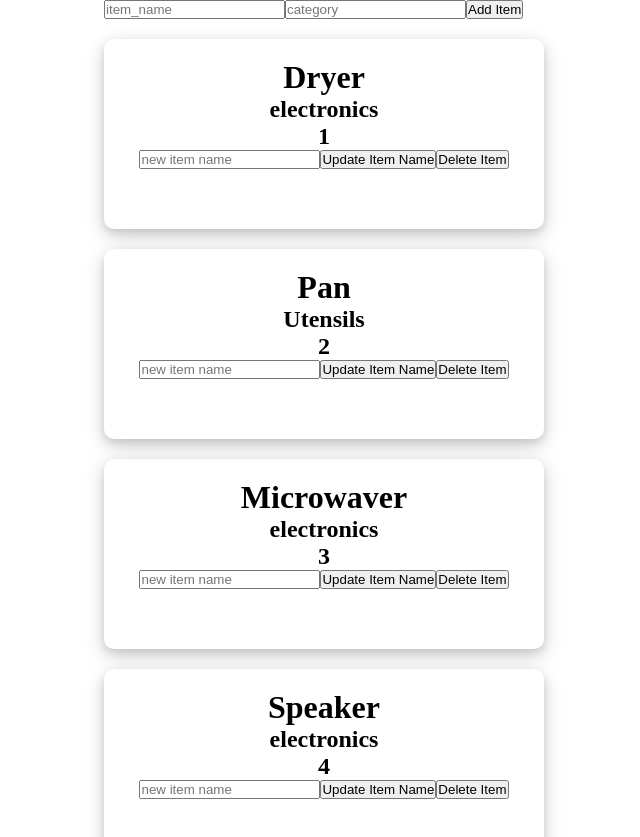
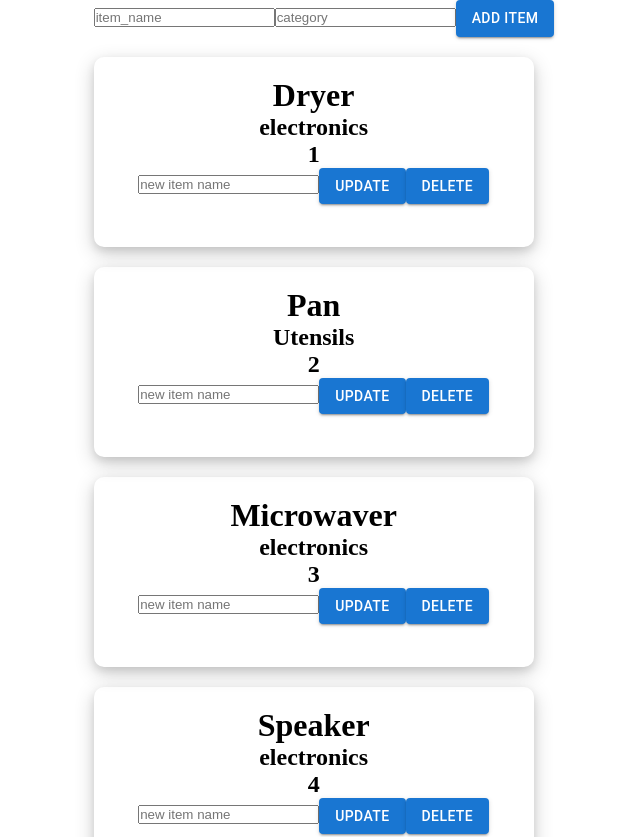
Before and after one commit to DuurenbayarUlz/ratemyproject, a React (Create React App) app: page / in a window 1280 px wide. Shown: the top 837 px of the page, without its empty margins (316-956 px from the left). Built offline with nearby package versions, Linux system fonts and the light colour scheme.

Commit message:
Added material ui front-end REACT UI tools

```diff
--- a/package.json
+++ b/package.json
@@ -3,6 +3,9 @@
   "version": "0.1.0",
   "private": true,
   "dependencies": {
+    "@emotion/react": "^11.10.4",
+    "@emotion/styled": "^11.10.4",
+    "@mui/material": "^5.10.6",
     "@reduxjs/toolkit": "^1.8.5",
     "@testing-library/jest-dom": "^5.16.5",
     "@testing-library/react": "^13.4.0",
@@ -11,6 +14,7 @@
     "@types/node": "^17.0.45",
     "@types/react": "^18.0.21",
     "@types/react-dom": "^18.0.6",
+    "lodash": "^4.17.21",
     "react": "^18.2.0",
     "react-dom": "^18.2.0",
     "react-redux": "^8.0.2",
--- a/src/features/product/Product.tsx
+++ b/src/features/product/Product.tsx
@@ -1,6 +1,7 @@
 import { useAppDispatch, useAppSelector } from "../../app/hooks";
 import { addProduct, deleteProduct, updateProduct } from "./ProductSlice";
 import { useState } from "react";
+import { Box, Button } from "@mui/material";
 
 export const Product = () => {
   const productList = useAppSelector((state) => state.product.value);
@@ -11,7 +12,7 @@ export const Product = () => {
 
   return (
     <>
-      <div className="addProduct">
+      <Box className="addProduct">
         <input
           type="text"
           placeholder="item_name "
@@ -26,7 +27,8 @@ export const Product = () => {
             setCategory(event.target.value);
           }}
         />
-        <button
+        <Button
+          variant="contained"
           onClick={() => {
             dispatch(
               addProduct({ id: productList.length + 1, name, category })
@@ -34,12 +36,12 @@ export const Product = () => {
           }}
         >
           Add Item
-        </button>
-      </div>
-      <div className="displayProduct">
+        </Button>
+      </Box>
+      <Box className="displayProduct">
         {productList.map((item) => {
           return (
-            <div>
+            <Box>
               <h1>{item.name}</h1>
               <h2>{item.category}</h2>
               <h2>{item.id}</h2>
@@ -50,7 +52,8 @@ export const Product = () => {
                   setNewName(event.target.value);
                 }}
               />
-              <button
+              <Button
+                variant="contained"
                 onClick={() => {
                   dispatch(
                     updateProduct({
@@ -60,19 +63,20 @@ export const Product = () => {
                   );
                 }}
               >
-                Update Item Name
-              </button>
-              <button
+                Update
+              </Button>
+              <Button
+                variant="contained"
                 onClick={() => {
                   dispatch(deleteProduct({ id: item.id }));
                 }}
               >
-                Delete Item
-              </button>
-            </div>
+                Delete
+              </Button>
+            </Box>
           );
         })}
-      </div>
+      </Box>
     </>
   );
 };
```
